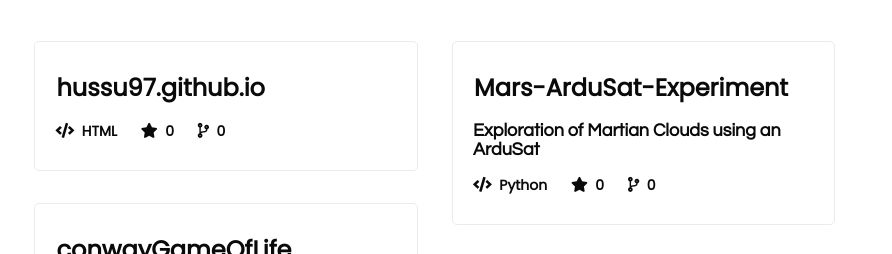
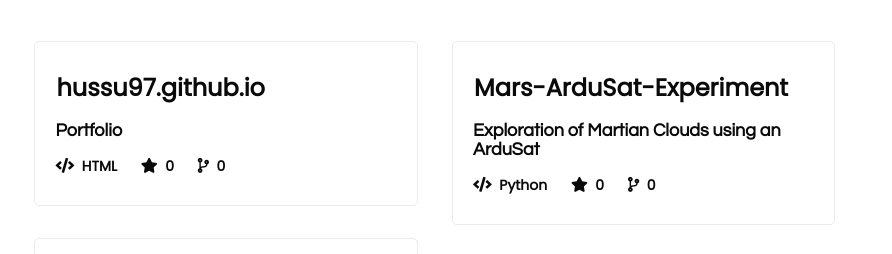
Before and after one commit to hussu97/hussu97.github.io, a plain HTML site: page index.html in a window 1280 px wide. Shown: the part 174-428 px from the top of the page, 388-1280 px from the left. Drawn offline with nearby package versions, Linux system fonts and the light colour scheme; no server answers.

Commit message:
Update index.html

```diff
--- a/index.html
+++ b/index.html
@@ -32,7 +32,7 @@
                         <section>
                             <div class="section_title">hussu97.github.io</div>
                             <div class="about_section">
-                            <span style="display:none;">undefined</span>
+                            <span style="display:block;">Portfolio</span>
                             </div>
                             <div class="bottom_section">
                                 <span style="display:inline-block;"><i class="fas fa-code"></i>&nbsp; HTML</span>
```
